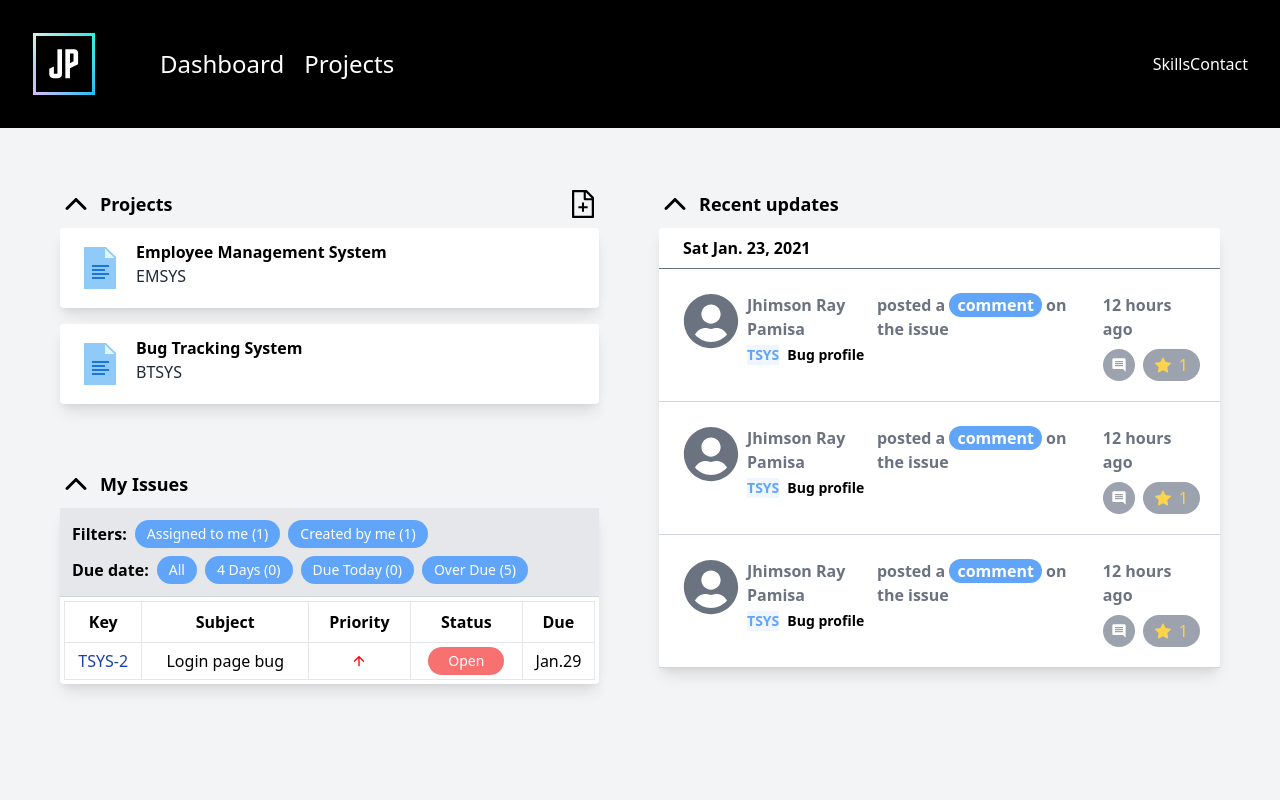
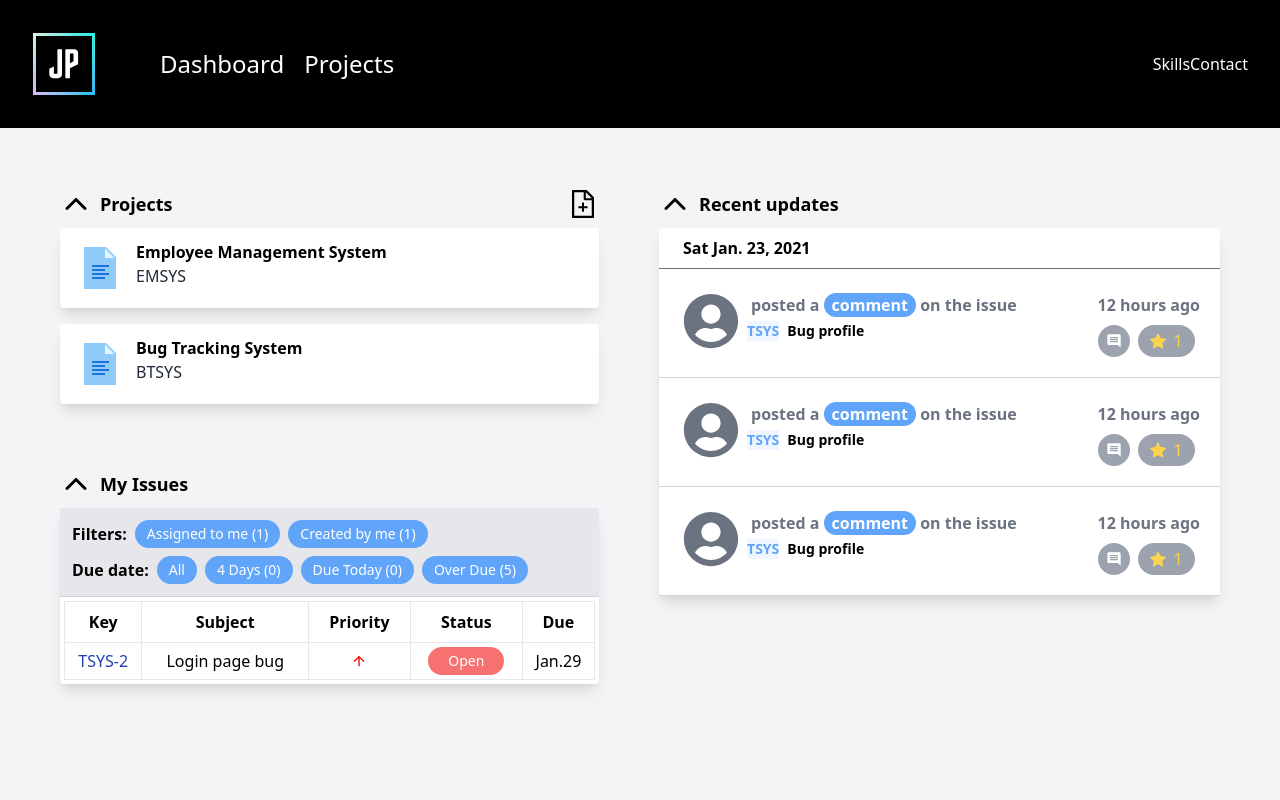
Before and after one commit to jhimson/bug-tracker, a React (Create React App) app in the folder client/: page /dashboard in a window 1280 px wide. Shown: the top 800 px of the page. Built offline with nearby package versions, Linux system fonts and the light colour scheme.

Commit message:
Add RecentUpdates component as RecentUpdatesList container

```diff
--- /dev/null
+++ b/client/src/components/RecentUpdates.jsx
@@ -0,0 +1,28 @@
+import React from 'react';
+import RecentUpdatesList from './RecentUpdatesList';
+
+const RecentUpdates = () => {
+  const recentUpdatesList = [
+    {
+      projectKey: 'TSYS',
+      issueName: 'Bug profile',
+      useFullname: 'Jhimson Ray Pamisa',
+      action: 'posted',
+    },
+    {
+      projectKey: 'TSYS',
+      issueName: 'Bug profile',
+      useFullname: 'Jhimson Ray Pamisa',
+      action: 'posted',
+    },
+    {
+      projectKey: 'TSYS',
+      issueName: 'Bug profile',
+      useFullname: 'Jhimson Ray Pamisa',
+      action: 'posted',
+    },
+  ];
+  return <RecentUpdatesList recentUpdatesList={recentUpdatesList} />;
+};
+
+export default RecentUpdates;
--- a/client/src/components/RecentUpdatesList.jsx
+++ b/client/src/components/RecentUpdatesList.jsx
@@ -5,7 +5,7 @@ import { IoIosArrowUp } from 'react-icons/io';
 // components
 import RecentUpdateItem from './RecentUpdateItem';
 
-const RecentUpdatesList = () => (
+const RecentUpdatesList = ({ recentUpdatesList }) => (
   <>
     <div className="w-screen p-5">
       <div className="flex items-start justify-between">
@@ -21,24 +21,14 @@ const RecentUpdatesList = () => (
         <div className="px-6 py-2 border-b border-gray-500">
           <h1 className="font-semibold text-md">Sat Jan. 23, 2021</h1>
         </div>
-        <RecentUpdateItem
-          projectKey="TSYS"
-          issueName="Bug profile"
-          userFullname="Jhimson Ray Pamisa"
-          action="posted"
-        />
-        <RecentUpdateItem
-          projectKey="TSYS"
-          issueName="Bug profile"
-          userFullname="Jhimson Ray Pamisa"
-          action="posted"
-        />
-        <RecentUpdateItem
-          projectKey="TSYS"
-          issueName="Bug profile"
-          userFullname="Jhimson Ray Pamisa"
-          action="posted"
-        />
+        {recentUpdatesList.map((updateItem) => (
+          <RecentUpdateItem
+            projectKey={updateItem.projectKey}
+            issueName={updateItem.issueName}
+            userFullname={updateItem.userFullname}
+            action={updateItem.action}
+          />
+        ))}
       </div>
     </div>
   </>
--- a/client/src/pages/DashboardPage.jsx
+++ b/client/src/pages/DashboardPage.jsx
@@ -12,7 +12,7 @@ import { BsFillStarFill } from 'react-icons/bs';
 // Components
 import Layout from '../components/Layout';
 import Projects from '../components/Projects';
-import RecentUpdatesList from '../components/RecentUpdatesList';
+import RecentUpdates from '../components/RecentUpdates';
 
 const DashboardPage = () => (
   <Layout>
@@ -94,7 +94,7 @@ const DashboardPage = () => (
             </div>
           </div>
         </div>
-        <RecentUpdatesList />
+        <RecentUpdates />
       </div>
     </div>
   </Layout>
```
Also changed, not shown: 1 other file (tests, documents, lock files or other folders).
